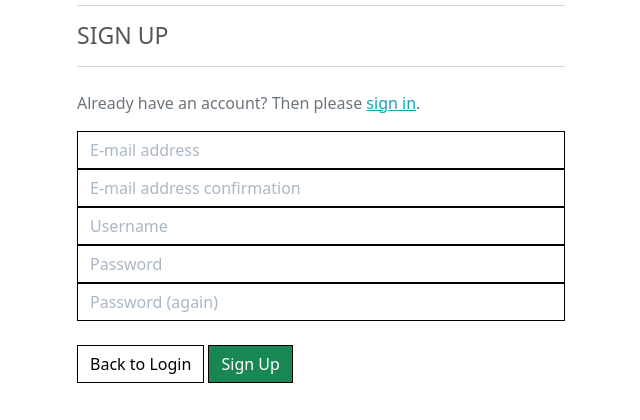
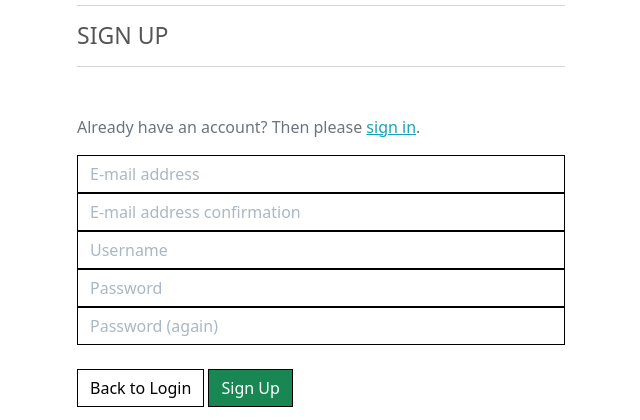
Before and after one commit to JohnWrafter/Love_Fitness, a Django app: page /accounts/signup/ in a window 1280 px wide. Shown: the part 175-595 px from the top of the page, without its empty margins (63-703 px from the left). Run offline with Django 3.2, Linux system fonts and the light colour scheme; some libraries are stand-ins or nearby versions.

Commit message:
HTML Validation: Corrected typo

```diff
--- a/templates/allauth/account/signup.html
+++ b/templates/allauth/account/signup.html
@@ -9,7 +9,7 @@
 <h2 class="logo-font">{% trans "Sign Up" %}</h2>
 <hr>
 
-<p classs="mt-5">{% blocktrans %}Already have an account? Then please <a href="{{ login_url }}">sign in</a>.{% endblocktrans %}</p>
+<p class="mt-5">{% blocktrans %}Already have an account? Then please <a href="{{ login_url }}">sign in</a>.{% endblocktrans %}</p>
 
 <form class="signup" id="signup_form" method="post" action="{% url 'account_signup' %}">
   {% csrf_token %}
```
